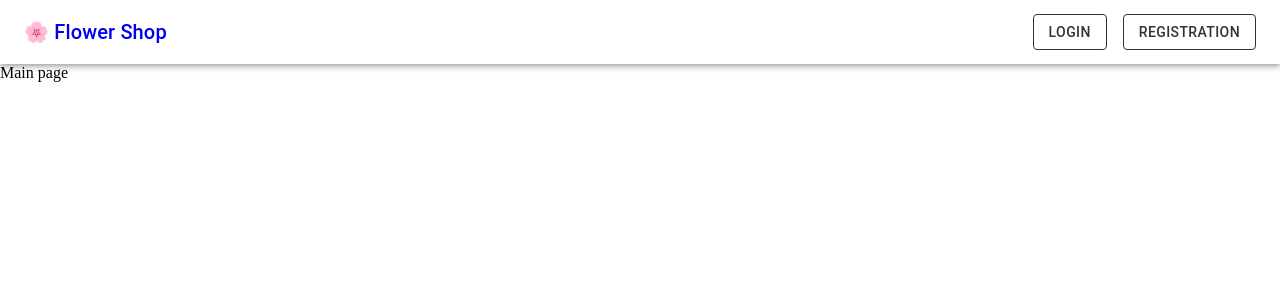
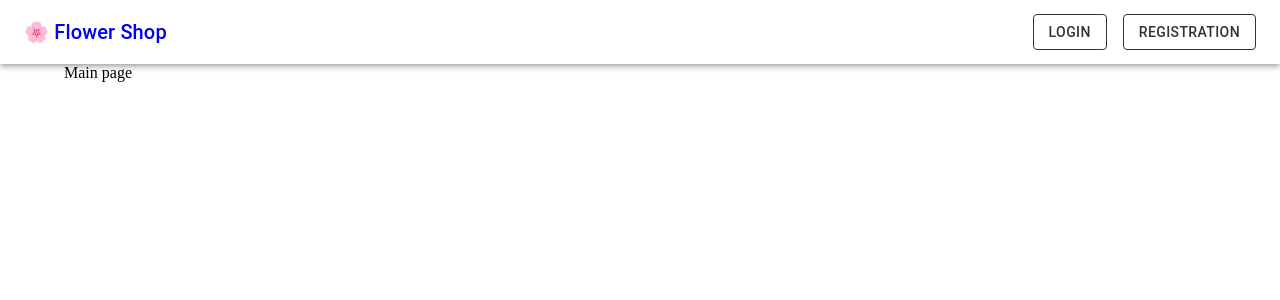
Before and after one commit to Michael5366/ecommerce-application, a React (Vite) app: page / in a window 1280 px wide. Shown: the top 300 px of the page. Built offline with nearby package versions, Linux system fonts and the light colour scheme.

Commit message:
refactor: wrap page content in <main> tag (Mon, May 19, 2025 04:11 PM)

```diff
--- a/src/components/Layout.tsx
+++ b/src/components/Layout.tsx
@@ -1,6 +1,6 @@
 import { Outlet } from 'react-router-dom';
 import Header from './Header/Header';
-import { GlobalStyles, ThemeProvider } from '@mui/material';
+import { Box, Container, GlobalStyles, ThemeProvider } from '@mui/material';
 import { theme } from '../styles/theme';
 
 const Layout = () => {
@@ -10,7 +10,11 @@ const Layout = () => {
         <GlobalStyles styles={{ body: { margin: 0 } }} />
 
         <Header />
-        <Outlet />
+        <Box component={'main'}>
+          <Container>
+            <Outlet />
+          </Container>
+        </Box>
       </ThemeProvider>
     </>
   );
```
